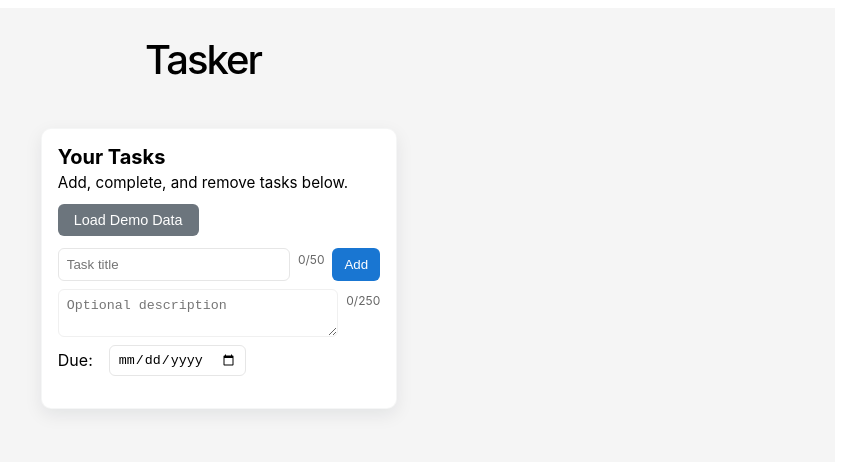
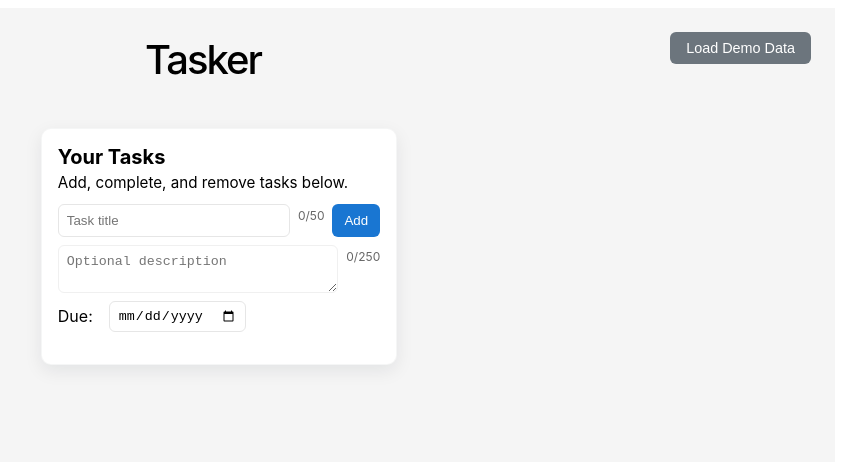
Before and after one commit to BPMSTC/Hyperion, an Angular app in the folder tasker/: page / in a window 1280 px wide. Shown: the top 462 px of the page, without its empty margins (437-1279 px from the left). Built offline with nearby package versions, Linux system fonts and the light colour scheme.

Commit message:
demo button positioned to upper right corner of page

```diff
--- a/tasker/src/app/task-list/task-list.css
+++ b/tasker/src/app/task-list/task-list.css
@@ -13,6 +13,7 @@
 	width: 100%;
 	margin: 0 auto;
 	padding: 1rem;
+	position: relative; /* Enable absolute positioning for child elements */
 }
 
 /* Raised card that contains header, form and list */
@@ -43,9 +44,11 @@
 	font-size: 0.95rem;
 }
 
-/* Demo button styling */
+/* Demo button styling - positioned in top right corner */
 .btn-demo {
-	margin-top: 0.5rem;
+	position: absolute;
+	top: 2rem;
+	right: 2rem;
 	padding: 0.5rem 1rem;
 	background: #6c757d;
 	color: white;
@@ -53,8 +56,8 @@
 	border-radius: 6px;
 	cursor: pointer;
 	font-size: 0.9rem;
-	align-self: flex-start;
 	transition: background-color 0.2s ease;
+	z-index: 100; /* Ensure it stays above other content */
 }
 
 .btn-demo:hover {
--- a/tasker/src/app/task-list/task-list.html
+++ b/tasker/src/app/task-list/task-list.html
@@ -5,15 +5,19 @@
 		 - Each task in `tasks` is rendered using the existing <app-task-item>
 			 component so the display format matches the task-item component.
 -->
+<button class="btn-demo" (click)="generateContentForDemoPurposes()">Load Demo Data</button>
+
 <section class="task-list-wrapper">
 	<!-- task-list-card: visually separates the TaskList from surrounding page
 			 content for emphasis (shadow, rounded corners). -->
+
 	<div class="task-list-card">
 		<!-- Header: title + subtitle help orient the user and distinguish the area -->
+		<!-- Demo button positioned in top right corner -->
+
 		<header class="task-list-header">
 			<h2 class="task-list-title">Your Tasks</h2>
 			<p class="task-list-subtitle">Add, complete, and remove tasks below.</p>
-			<button class="btn-demo" (click)="generateContentForDemoPurposes()">Load Demo Data</button>
 		</header>
 
 		<!-- Form: title required, description optional -->
```
